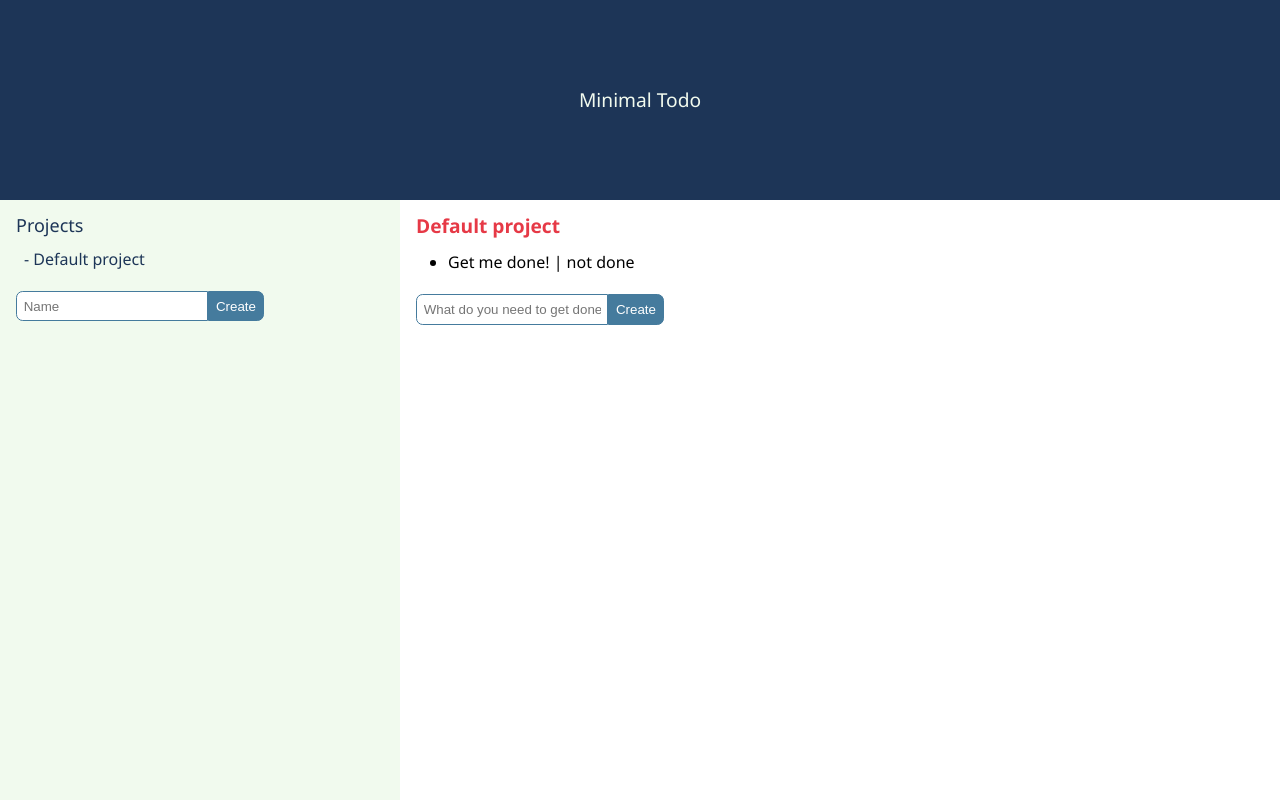
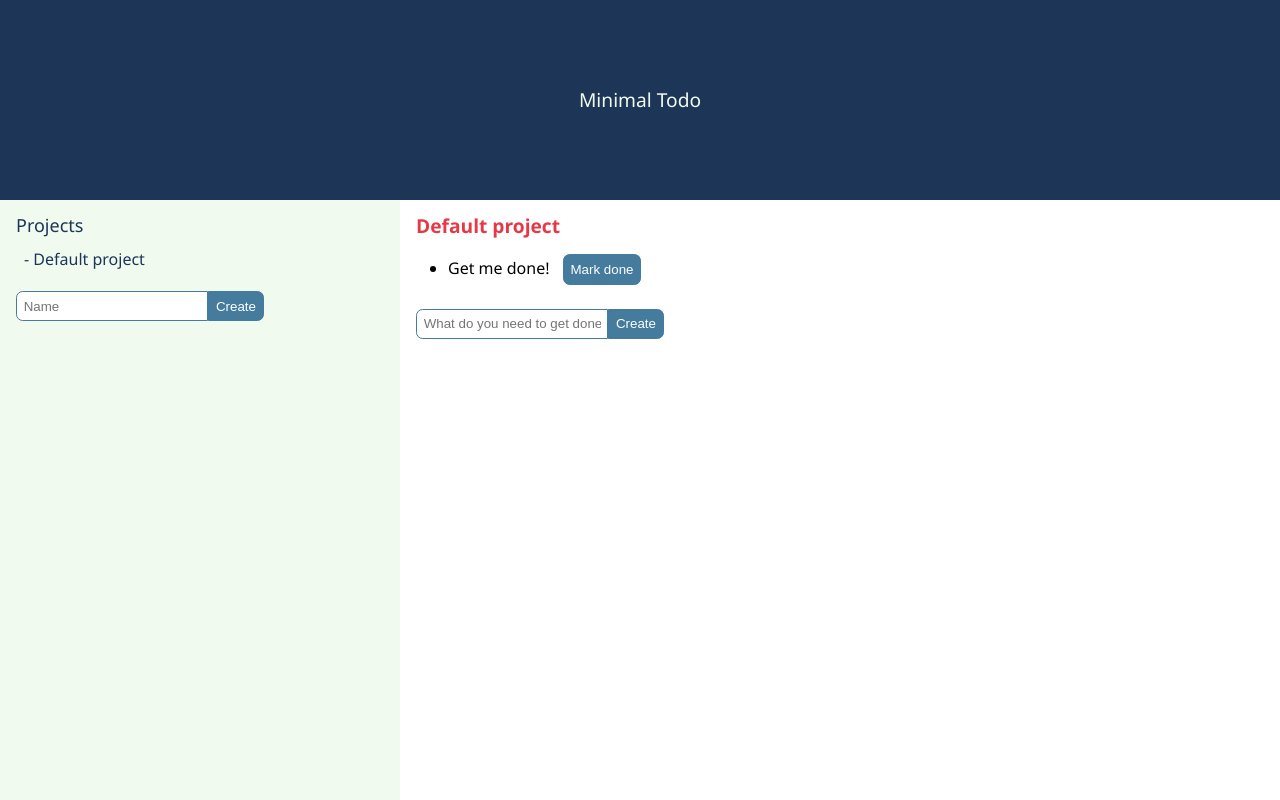
Before and after one commit to TARichardWashington/odin-todo, a website built with webpack: page dist/index.html in a window 1280 px wide. Built offline with nearby package versions, Linux system fonts and the light colour scheme.

Commit message:
:sparkles: Add button to mark todo items as done

```diff
--- a/src/index.js
+++ b/src/index.js
@@ -37,9 +37,21 @@ function showProject(project) {
     if (project.todos.length !== 0) {
         const todoList = document.createElement('ul');
 
-        project.todos.forEach(item => {
+        project.todos.forEach((item, index) => {
             const itemLi = document.createElement('li');
-            itemLi.innerText = item.title + ' | ' + (item.status ? 'done' : 'not done');
+            itemLi.innerText = item.title;
+
+            const itemDoneButton = document.createElement('button');
+            itemDoneButton.innerText = (item.status ? 'Mark not done' : 'Mark done');
+            itemDoneButton.classList.add('full');
+
+            itemDoneButton.addEventListener('click', () => {
+                project.todos[index].status ? project.todos[index].status = false : project.todos[index].status = true;
+                showProject(project);
+            });
+
+            itemLi.appendChild(itemDoneButton);
+
             todoList.appendChild(itemLi);
         });
 
@@ -131,6 +143,7 @@ createTodoButton.innerText = 'Create';
 createTodoButton.addEventListener('click', () => {
     projects[selectedProjectIndex].addTodo(new todoItem(createTodoText.value, false));
     showProject(projects[selectedProjectIndex]);
+    createTodoText.value = '';
 });
 
 right.appendChild(createTodoText);
--- a/src/project-model.js
+++ b/src/project-model.js
@@ -16,7 +16,6 @@ export default class Project {
         return this._name;
     }
 
-
     set name(name) {
         this._name = name;
     }
--- a/src/styles.css
+++ b/src/styles.css
@@ -63,6 +63,11 @@
     color: white;
 }
 
+button.full {
+    border-radius: 0.5em 0.5em 0.5em 0.5em;
+    margin-left: 1em;
+}
+
 input {
     border: 1px solid #457b9d;
     padding: 0.5em;
```
Also changed, not shown: dist/main.js.
